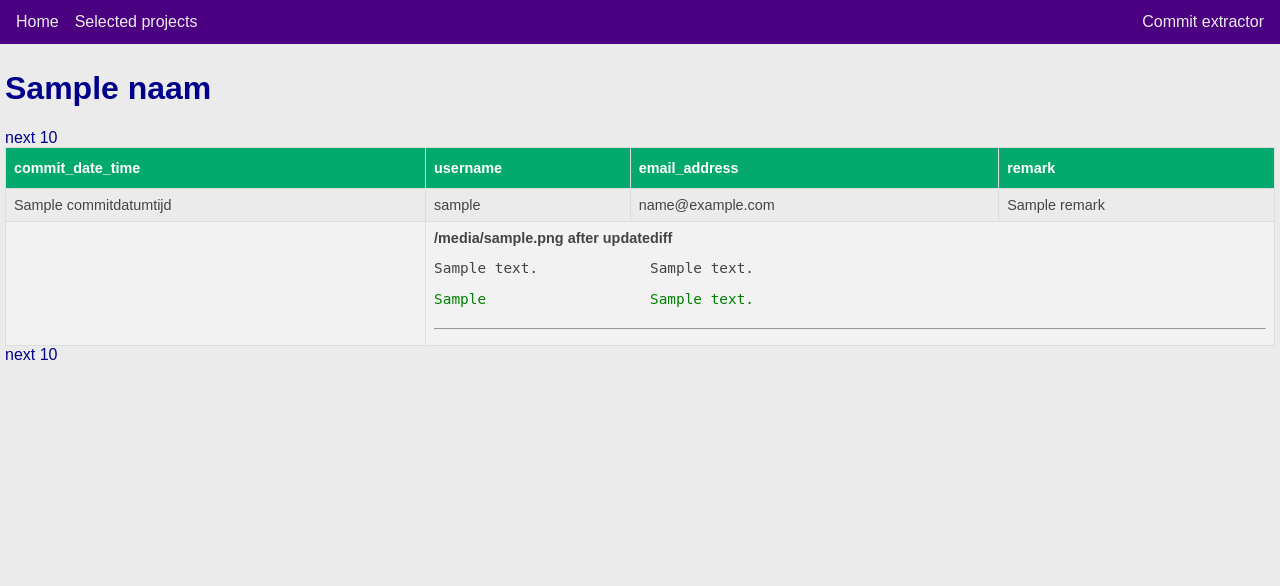
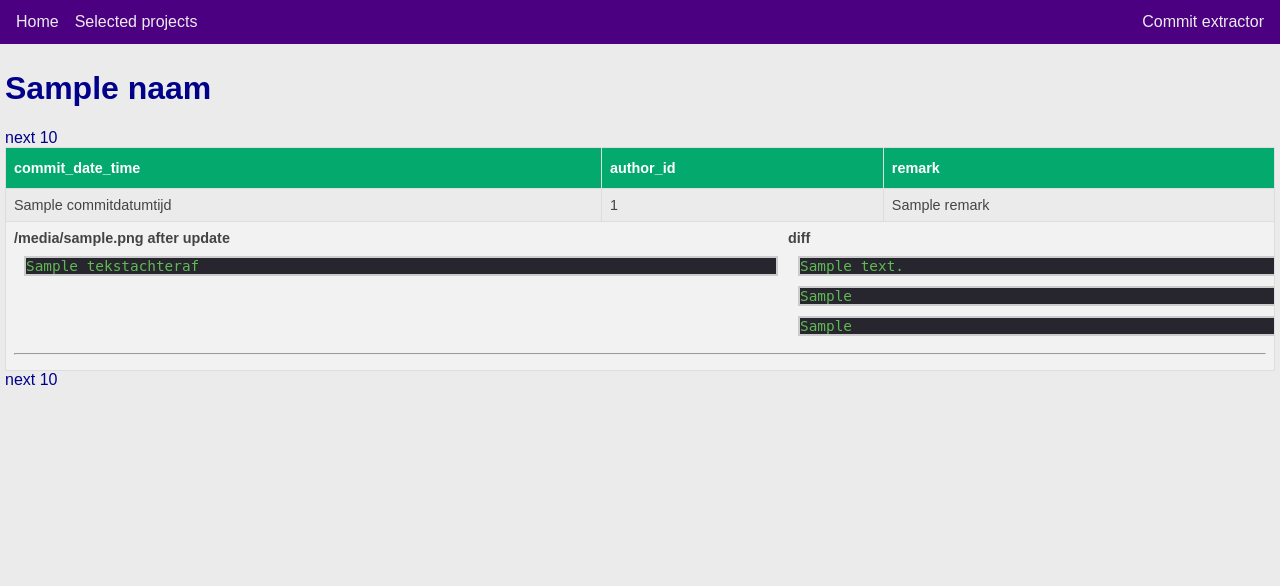
Before and after one commit to chrisadoorn/commitextractor, a Flask app: template src/webapplication/templates/detail.html in a window 1280 px wide. Shown: the top 586 px of the page. Run offline with Flask 3, Linux system fonts and the light colour scheme; the template is opened without the code that fills it: most values are stand-ins (such as "Sample title", 1, 10 or a date in 2020); parts of the project's set-up code (start-up, migrations or seed data) failed here and were passed over.

Commit message:
web interface werkt nu voor diff_text

```diff
--- a/src/webapplication/app.py
+++ b/src/webapplication/app.py
@@ -1,13 +1,14 @@
-import os
 from flask import Flask, render_template, request, jsonify
+
 from src.models.models import Project, CommitInfo, BestandsWijziging, ManualChecking
-
-POSTGRESQL = 'postgresql'
-CONFIGFILE = 'config.ini'
-APP_DIR = os.path.dirname(os.path.realpath(__file__))
+from src.utils import configurator
+from src.utils.read_diff import ReadDiff, Language
 
 app = Flask(__name__)
 app.config.from_object(__name__)
+language = configurator.get_main_language()[0]
+
+readDiff = ReadDiff(language=Language[language.upper()])
 
 @app.route("/")
 def home():
@@ -16,7 +17,7 @@ def home():
 
 @app.route("/selected/")
 def form_gh_search():
-    ghs = Project.select().where(Project.main_language == "Elixir").order_by(Project.id.asc())
+    ghs = Project.select().order_by(Project.id.asc())
     return render_template("selected.html", latest_selection_list=ghs)
 
 
@@ -25,7 +26,7 @@ def form_commits_for_projects(select_id):
     commits = CommitInfo.select().where(CommitInfo.idproject == select_id)
     ghs: Project = Project.select().where(Project.id == select_id)
     for commit in commits[0:10]:
-        commit.selections_with_mc = get_files(commit.id)
+        commit.selections_with_mc = analyse_diff(commit.id)
     return render_template("detail.html",
                            commits=commits[0:10],
                            selection=ghs[0],
@@ -38,8 +39,6 @@ def form_commits_for_projects(select_id):
 @app.route("/showgithub/<select_id>/commitsonly/")
 def form_commits_only__for_projects(select_id):
     commits = CommitInfo.select().where(CommitInfo.idproject == select_id)
-    for commit in commits:
-        commit.selections_with_mc = get_files_info(commit.id)
     ghs: Project = Project.select().where(Project.id == select_id)
     return render_template("detail_commits.html",
                            commits=commits,
@@ -49,13 +48,13 @@ def form_commits_only__for_projects(select_id):
 @app.route("/showgithub/<select_id>/detail/<int:from_int>/<int:to_int>/")
 def form_commits_for_projects_paging(select_id, from_int=0, to_int=10):
     commits = CommitInfo.select().where(CommitInfo.idproject == select_id)
-    ghs: Project = Project.select().where(Project.id == select_id)
+    project: Project = Project.select().where(Project.id == select_id)
     for commit in commits[from_int:to_int]:
-        commit.selections_with_mc = get_files(commit.id)
+        commit.selections_with_mc = analyse_diff(commit.id)
     return \
         render_template("detail.html",
                         commits=commits[from_int:to_int],
-                        selection=ghs[0],
+                        selection=project[0],
                         from_int=from_int + 10,
                         to_int=to_int + 10,
                         back_from_int=from_int - 10,
@@ -110,87 +109,18 @@ def manual_comments():
         )
 
 
-def get_files(commit_id):
-    selections = BestandsWijziging.select().where(BestandsWijziging.idcommit == commit_id)
+def analyse_diff(commit_id):
+    selections = BestandsWijziging.select().where(BestandsWijziging.idcommit == commit_id,
+                                                  BestandsWijziging.extensie != '.md')
     selections_with_mc_temp = []
     for sel in selections:
-        analyse_text_after(sel)
-        analyse_diff_text(sel)
-        # if len(sel.diff_text_multicore_found) > 0:
+        dif = readDiff.read_diff_text(sel.difftext)
+        sel.diff_nl = create_string(dif[0])
+        sel.diff_ol = create_string(dif[1])
         selections_with_mc_temp.append(sel)
     return selections_with_mc_temp
 
 
-def get_files_info(commit_id):
-    selections = BestandsWijziging.select().where(BestandsWijziging.idcommit == commit_id)
-    selections_with_mc_temp = []
-    for sel in selections:
-        selections_with_mc_temp.append(sel)
-        analyse_diff_text(sel)
-    return selections_with_mc_temp
-
-
-def analyse_text_after(sel):
-    t = analyse(sel.tekstachteraf)
-    sel.text_after_analysed = t[0]
-    sel.multicore_found = t[1]
-
-
-def analyse_diff_text(sel):
-    t = analyse(sel.difftext)
-    sel.diff_text_analysed = t[0]
-    sel.diff_text_multicore_found = t[1]
-
-
-def analyse(text_to_analyse):
-    i = 0
-    text_after_analysed = ""
-    found_mc = ""
-    try:
-        for line in text_to_analyse.splitlines():
-            text = is_what(line)
-            if len(text) > 0:
-                found_mc = found_mc + "{} {} \n".format(i, text)
-            text_after_analysed = text_after_analysed + "{} {}\n".format(i, line)
-            i = i + 1
-        return text_after_analysed, found_mc
-    except AttributeError:
-        return "", ""
-
-
-def is_what(text):
-    try:
-        index_comment = text.index("#")
-    except ValueError:
-        index_comment = len(text)
-    remarks = ""
-    for f in functions:
-        try:
-            found_index = text.index(f)
-        except ValueError:
-            found_index = -1
-        if 0 < found_index < index_comment:
-            remarks = remarks + f
-
-    return remarks
-
-
-functions = ["spawn",
-             "spawn_link",
-             "spawn_monitor",
-             "self",
-             "send",
-             "receive",
-             "Agent",
-             "Application",
-             "Config",
-             "Config.Provider",
-             "Config.Reader",
-             "DynamicSupervisor",
-             "GenServer",
-             "Node",
-             "Process",
-             "Registry",
-             "Supervisor",
-             "Task",
-             "Task.Supervisor"]
+def create_string(input_list: list[tuple[int, str, [str]]]) -> str:
+    string = ''
+    return string.join([str(ln) + ':' + l + ':' + str(k) + '\n' for (ln, l, k) in input_list])
--- a/src/webapplication/static/css/main.css
+++ b/src/webapplication/static/css/main.css
@@ -243,3 +243,12 @@ a:hover {
     cursor: pointer;
     text-decoration: underline;
 }
+
+.box pre{
+    width: 750px;
+    overflow-x: scroll;
+    margin: 10px;
+    background: #27252d;
+    color: #5fba54;
+    border: 2px solid #ccc;
+}
--- a/src/webapplication/templates/detail.html
+++ b/src/webapplication/templates/detail.html
@@ -10,8 +10,7 @@
     <thead>
     <tr>
         <th scope="col">commit_date_time</th>
-        <th scope="col">username</th>
-        <th scope="col">email_address</th>
+        <th scope="col">author_id</th>
         <th scope="col">remark</th>
     </tr>
     </thead>
@@ -19,38 +18,26 @@
     {% for commit in commits %}
     <tr>
         <td>{{ commit.commitdatumtijd }}</td>
-        <td>{{ commit.username }}</td>
-        <td>{{ commit.emailaddress }}</td>
+        <td>{{ commit.author_id }}</td>
         <td>{{ commit.remark }}</td>
     </tr>
-    <tr>
-        <td></td>
-        <td colspan="5"> {% for selection in commit.selections_with_mc %}
+    <tr >
+        <td colspan="3"> {% for selection in commit.selections_with_mc %}
             <div style="display: flex">
                 <div>
                     <div><b>{{ selection.filename }} after update</b></div>
                     <div class="box">
-                        <pre>{{ selection.text_after_analysed }}</pre>
-                    </div>
-                    <div class="box">
-                        {% if selection.multicore_found | length > 0: %}
-                        <pre style="color: green">{{ selection.multicore_found }}</pre>
-                        {% else %}
-                        <pre style="color: red">no primitives found</pre>
-                        {% endif %}
+                        <pre>{{ selection.tekstachteraf }}</pre>
                     </div>
                 </div>
                 <div>
                     <div><b>diff</b></div>
                     <div class="box">
-                        <pre>{{ selection.diff_text_analysed }}</pre>
+                        <pre>{{ selection.difftext }}</pre>
                     </div>
                     <div class="box">
-                        {% if selection.diff_text_multicore_found | length > 0: %}
-                        <pre style="color: green">{{ selection.diff_text_multicore_found }}</pre>
-                        {% else %}
-                        <pre style="color: red">no primitives found</pre>
-                        {% endif %}
+                        <pre>{{ selection.diff_nl }}</pre>
+                        <pre>{{ selection.diff_ol }}</pre>
                     </div>
                 </div>
             </div>
--- a/var/commitextractor-example.ini
+++ b/var/commitextractor-example.ini
@@ -17,5 +17,6 @@ import = 0
 importfile = ../../data/results.29.json
 
 [language]
+main_language = java
 list_extensions = .java
 list_files = pom.xml
```
Also changed, not shown: src/utils/configurator.py (+12 -0 lines), src/webapplication/templates/detail_commits.html (+3 -19 lines), src/process_selected_repos/readme.md.
